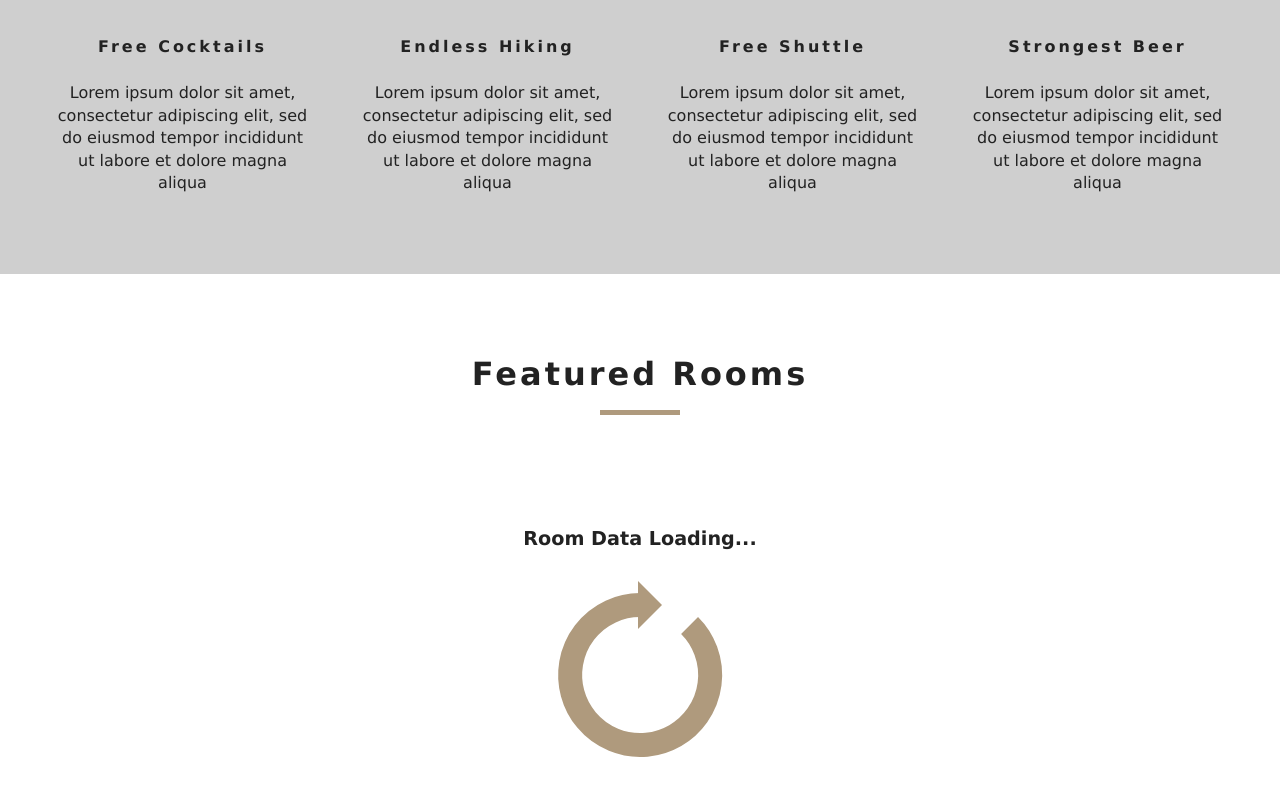
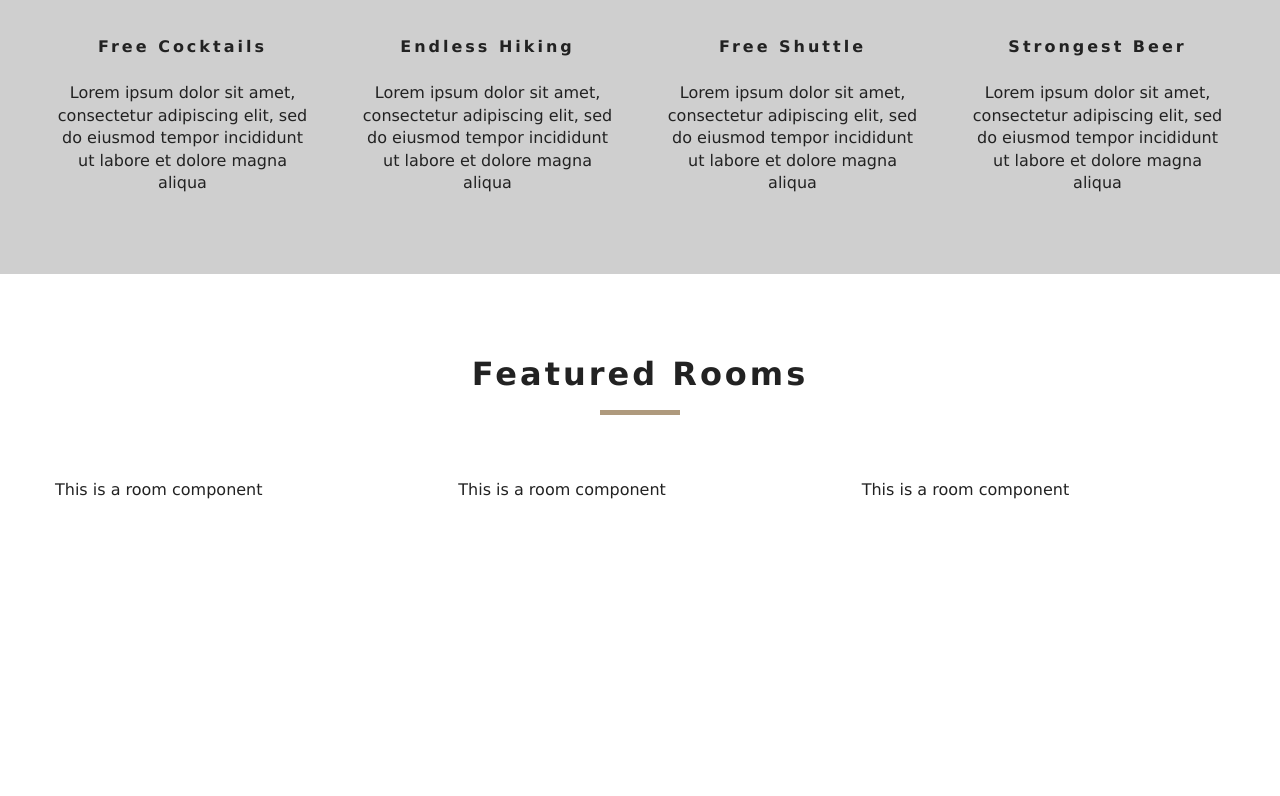
Before and after one commit to matovu-ronald/resorts-react-app, a React (Create React App) app: page / in a window 1280 px wide. Shown: the part 1049-1845 px from the top of the page. After the commit the page ends 1631 px from the top, so only its background shows below. Built offline with nearby package versions, Linux system fonts and the light colour scheme.

Commit message:
import and format the data

```diff
--- a/src/Context.js
+++ b/src/Context.js
@@ -1,17 +1,43 @@
 import React, { Component } from "react";
+import items from "./data";
 
 const RoomContext = React.createContext();
 
 class RoomProvider extends Component {
   state = {
-      rooms: [],
-      sortedRooms: [],
-      featuredRooms: [],
-      loading: true
+    rooms: [],
+    sortedRooms: [],
+    featuredRooms: [],
+    loading: true
   };
+
+  // getData
+
+  componentDidMount() {
+    // this.getData
+    let rooms = this.formatData(items);
+    let featuredRooms = rooms.filter(room => room.featured === true);
+    this.setState(() => ({
+      featuredRooms,
+      rooms,
+      sortedRooms: rooms,
+      loading: false
+    }));
+  }
+
+  formatData(items) {
+    let tempItems = items.map(item => {
+      let id = item.sys.id;
+      let images = item.fields.images.map(image => image.fields.file.url);
+      let room = { ...item.fields, images, id };
+      return room;
+    });
+    return tempItems;
+  }
+
   render() {
     return (
-      <RoomContext.Provider value={{...this.state}}>
+      <RoomContext.Provider value={{ ...this.state }}>
         {this.props.children}
       </RoomContext.Provider>
     );
```
